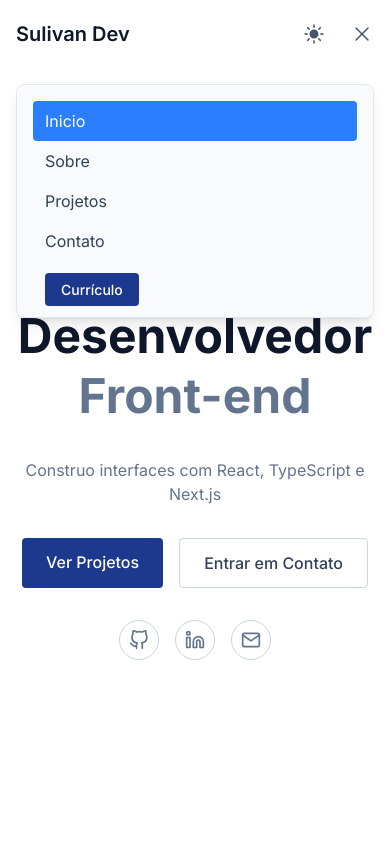
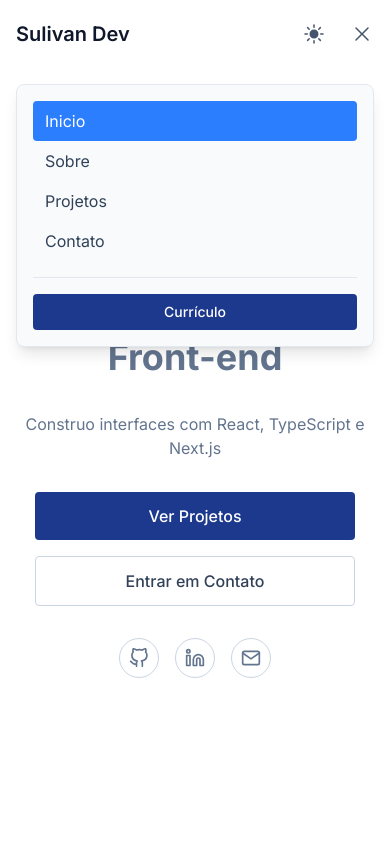
Before and after one commit to Sulivan7/profile-dev, a React (Vite) app: page / in a window 390 px wide. Both pictures are taken after a click on the button 362 px from the left and 34 px from the top of the page. Shown: the top 844 px of the page. Built offline with nearby package versions, Linux system fonts and the light colour scheme.

Commit message:
fix: ajusta a borda do header, o hero responsivo e o botão do menu mobile

```diff
--- a/src/components/Button.tsx
+++ b/src/components/Button.tsx
@@ -6,9 +6,11 @@ type ButtonProps = {
   size?: "sm" | "md" | "lg";
   type?: "button" | "submit" | "reset";
   target?: "_blank" | "_self";
+  fullWidth?: boolean;
 };
 
-const baseClasses = "rounded-sm font-medium transition-colors cursor-pointer";
+const baseClasses =
+  "rounded-sm font-medium text-center whitespace-nowrap transition-colors cursor-pointer";
 
 const variantClasses = {
   primary:
@@ -33,8 +35,11 @@ const Button = ({
   size = "md",
   type = "button",
   target,
+  fullWidth = true,
 }: ButtonProps) => {
-  const classes = `${baseClasses} ${variantClasses[variant]} ${sizeClasses[size]}`;
+  const classes = `${baseClasses} ${variantClasses[variant]} ${sizeClasses[size]} ${
+    fullWidth ? "block w-full" : "inline-block"
+  }`;
 
   if (href) {
     return (
--- a/src/components/Header.tsx
+++ b/src/components/Header.tsx
@@ -25,7 +25,11 @@ const Header = () => {
 
   return (
     <header
-      className={`sticky top-0 z-50 py-5 transition-all bg-white dark:bg-slate-900 ${scrolled ? "border-b border-slate-200 dark:border-slate-700" : ""}`}
+      className={`sticky top-0 z-50 py-5 border-b transition-colors bg-white dark:bg-slate-900 ${
+        scrolled
+          ? "border-slate-200 dark:border-slate-700"
+          : "border-transparent"
+      }`}
     >
       <div className="container mx-auto px-4 flex items-center justify-between">
         <a
@@ -114,13 +118,14 @@ const Header = () => {
                 </a>
               </li>
             ))}
-            <li className="mt-4 px-3">
+            <li className="mt-4 pt-4 border-t border-slate-200 dark:border-slate-600">
               <Button
                 text="Currículo"
                 variant="primary"
                 size="sm"
                 href="/curriculoDev.pdf"
                 target="_blank"
+                fullWidth
               />
             </li>
           </ul>
--- a/src/sections/Hero.tsx
+++ b/src/sections/Hero.tsx
@@ -12,7 +12,7 @@ const Hero = () => {
           Buscando estágio ou vaga júnior
         </span>
 
-        <h1 className="text-5xl font-bold leading-tight text-slate-900 dark:text-white">
+        <h1 className="text-4xl sm:text-5xl font-bold leading-tight text-slate-900 dark:text-white">
           Desenvolvedor
           <br />
           <span className="text-slate-500 dark:text-slate-400">Front-end</span>
@@ -22,7 +22,7 @@ const Hero = () => {
           Construo interfaces com React, TypeScript e Next.js
         </p>
 
-        <div className="flex gap-4">
+        <div className="grid grid-cols-1 gap-4 w-full max-w-xs sm:flex sm:w-auto sm:max-w-none">
           <Button text="Ver Projetos" variant="primary" href="#projects" />
           <Button
             text="Entrar em Contato"
```
